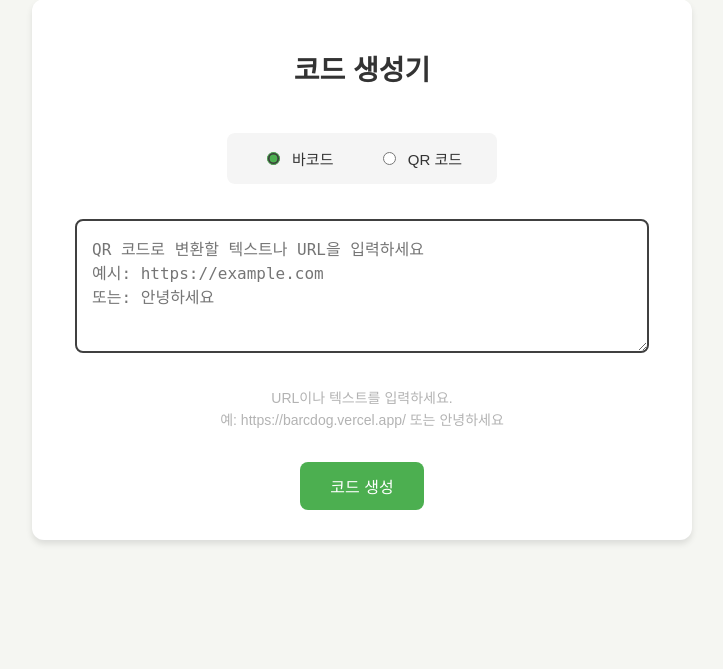
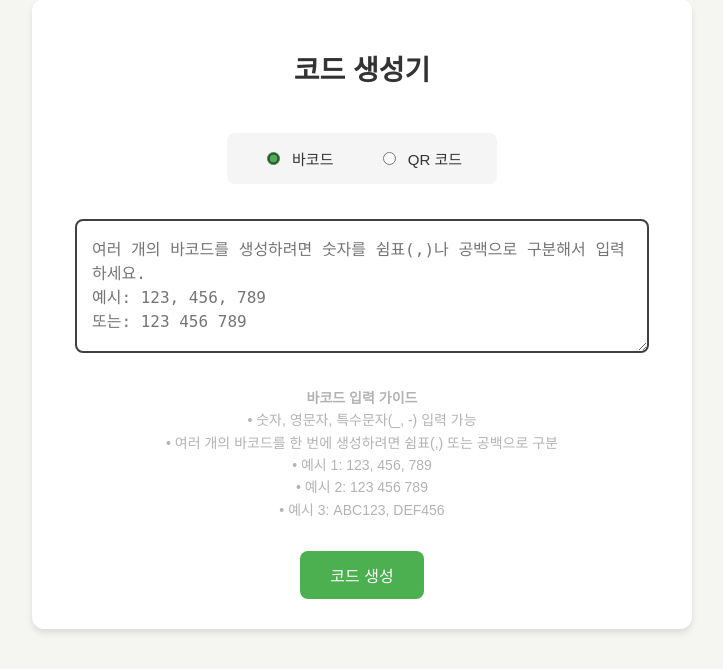
Before and after one commit to positivehun/BarcDog, a Flask app: page / in a window 1280 px wide. Shown: the part 315-984 px from the top of the page, without its empty margins (278-1001 px from the left). Before the commit the page ends 859 px from the top, so only its background shows below. Run offline with Flask 3, Linux system fonts and the light colour scheme.

Commit message:
feat: barcdog Barcode QR 안내문구 다르게 변경

```diff
--- a/templates/index.html
+++ b/templates/index.html
@@ -129,26 +129,49 @@
         <form method="POST" action="{{ url_for('generate') }}" enctype="multipart/form-data">
             <div class="code-type-selector">
                 <label>
-                    <input type="radio" name="code_type" value="barcode" checked> 바코드
+                    <input type="radio" name="code_type" value="barcode" checked onclick="updatePlaceholder()"> 바코드
                 </label>
                 <label>
-                    <input type="radio" name="code_type" value="qrcode"> QR 코드
+                    <input type="radio" name="code_type" value="qrcode" onclick="updatePlaceholder()"> QR 코드
                 </label>
             </div>
             <div>
-                <textarea name="data" placeholder="{% if code_type == 'barcode' %}코드로 변환할 숫자들을 입력하세요&#10;예시: 123, 456, 789&#10;또는: 123 456 789{% else %}QR 코드로 변환할 텍스트나 URL을 입력하세요&#10;예시: https://example.com&#10;또는: 안녕하세요{% endif %}" required></textarea>
+                <textarea id="dataInput" name="data" required></textarea>
             </div>
-            <div class="help-text">
-                {% if code_type == 'barcode' %}
-                여러 숫자를 쉼표(,) 또는 공백으로 구분하여 입력하세요.<br>
-                예: 123,456,789 또는 123 456 789 또는 123, 456, 789
-                {% else %}
-                URL이나 텍스트를 입력하세요.<br>
-                예: https://barcdog.vercel.app/ 또는 안녕하세요
-                {% endif %}
-            </div>
+            <div id="helpText" class="help-text"></div>
             <button type="submit">코드 생성</button>
         </form>
     </div>
+
+    <script>
+        function updatePlaceholder() {
+            const dataInput = document.getElementById('dataInput');
+            const helpText = document.getElementById('helpText');
+            const isBarcode = document.querySelector('input[name="code_type"]:checked').value === 'barcode';
+
+            if (isBarcode) {
+                dataInput.placeholder = "여러 개의 바코드를 생성하려면 숫자를 쉼표(,)나 공백으로 구분해서 입력하세요.\n예시: 123, 456, 789\n또는: 123 456 789";
+                helpText.innerHTML = `
+                    <strong>바코드 입력 가이드</strong><br>
+                    • 숫자, 영문자, 특수문자(_, -) 입력 가능<br>
+                    • 여러 개의 바코드를 한 번에 생성하려면 쉼표(,) 또는 공백으로 구분<br>
+                    • 예시 1: 123, 456, 789<br>
+                    • 예시 2: 123 456 789<br>
+                    • 예시 3: ABC123, DEF456
+                `;
+            } else {
+                dataInput.placeholder = "QR 코드로 변환할 텍스트나 URL을 입력하세요.\n예시: https://example.com";
+                helpText.innerHTML = `
+                    <strong>QR 코드 입력 가이드</strong><br>
+                    • 웹사이트 주소, 일반 텍스트 모두 입력 가능<br>
+                    • 예시 1: https://barcdog.vercel.app/<br>
+                    • 예시 2: 안녕하세요
+                `;
+            }
+        }
+
+        // 페이지 로드 시 초기 실행
+        window.onload = updatePlaceholder;
+    </script>
 </body>
 </html>
```
